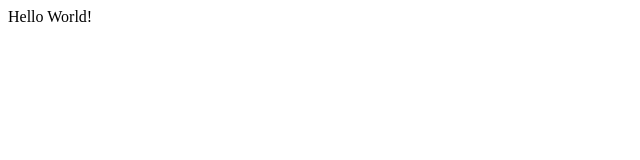
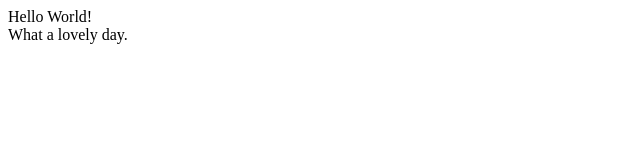
Before and after one commit to viktorKastle/git_training, a plain HTML site: page index.html in a window 1280 px wide. Shown: the whole page, without its empty margins (0-640 px from the left). Drawn offline with Linux system fonts and the light colour scheme.

Commit message:
Extra line for index html

```diff
--- a/index.html
+++ b/index.html
@@ -1 +1,2 @@
 <div>Hello World!</div>
+<div>What a lovely day.</div>
```
